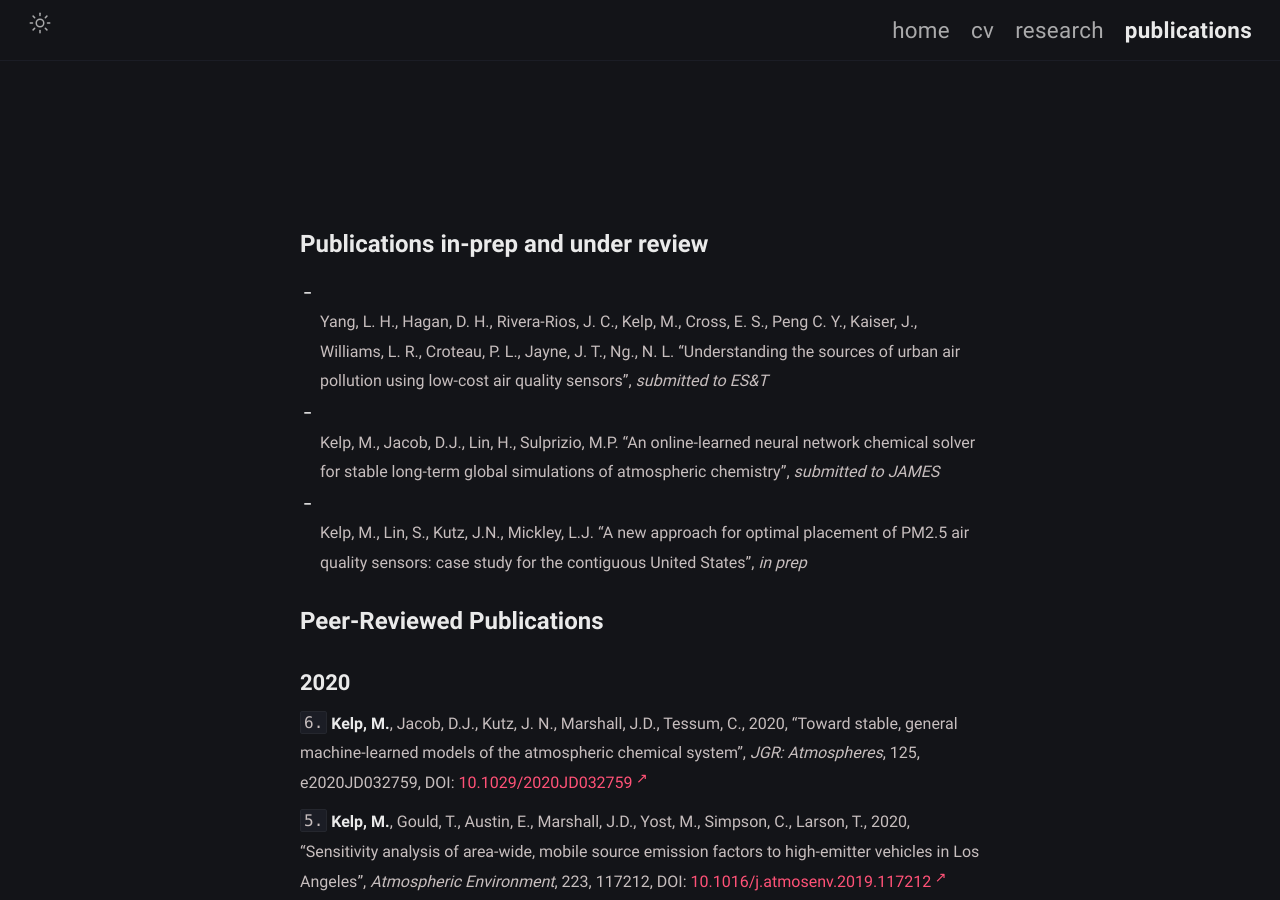
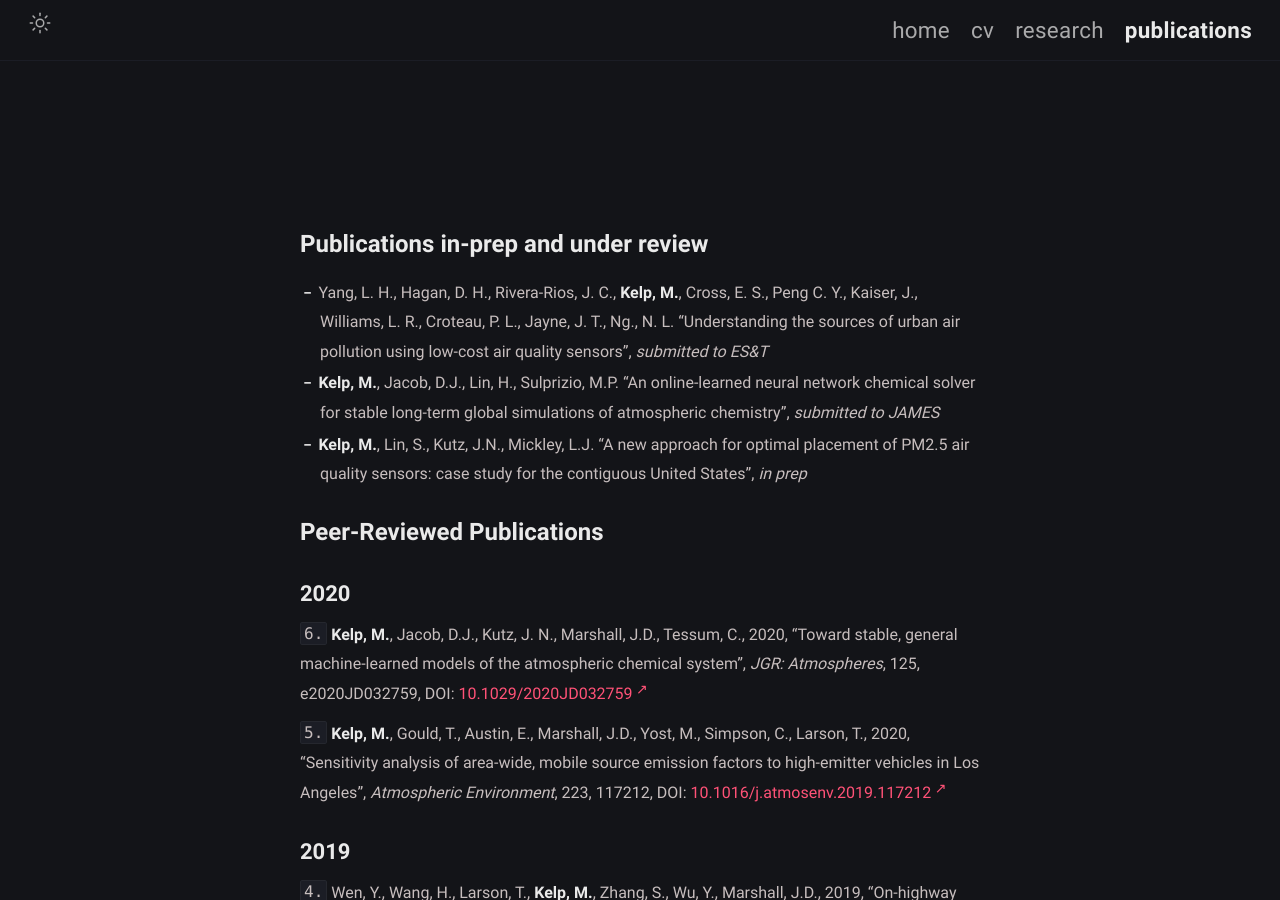
Before and after one commit to mkelp/mkelp.github.io, a Jekyll site: the page built from publications.md, in a window 1280 px wide and 900 px high. Built offline with Jekyll 4.4.1, drawn with Linux system fonts in a browser that asks for light colours.

```diff
--- a/publications.md
+++ b/publications.md
@@ -9,14 +9,12 @@
 <!-- ## papers -->
 # Publications in-prep and under review
 
-- Yang, L. H., Hagan, D. H., Rivera-Rios, J. C., Kelp, M., Cross, E. S., Peng C. Y., Kaiser, J.,
+- Yang, L. H., Hagan, D. H., Rivera-Rios, J. C., **Kelp, M.**, Cross, E. S., Peng C. Y., Kaiser, J.,
 Williams, L. R., Croteau, P. L., Jayne, J. T., Ng., N. L. “Understanding the sources of urban air
 pollution using low-cost air quality sensors”, *submitted to ES&T*
-
-- Kelp, M., Jacob, D.J., Lin, H., Sulprizio, M.P. “An online-learned neural network chemical
+- **Kelp, M.**, Jacob, D.J., Lin, H., Sulprizio, M.P. “An online-learned neural network chemical
 solver for stable long-term global simulations of atmospheric chemistry”, *submitted to JAMES*
-
-- Kelp, M., Lin, S., Kutz, J.N., Mickley, L.J. “A new approach for optimal placement of PM2.5
+- **Kelp, M.**, Lin, S., Kutz, J.N., Mickley, L.J. “A new approach for optimal placement of PM2.5
 air quality sensors: case study for the contiguous United States”, *in prep*
 
 
```
